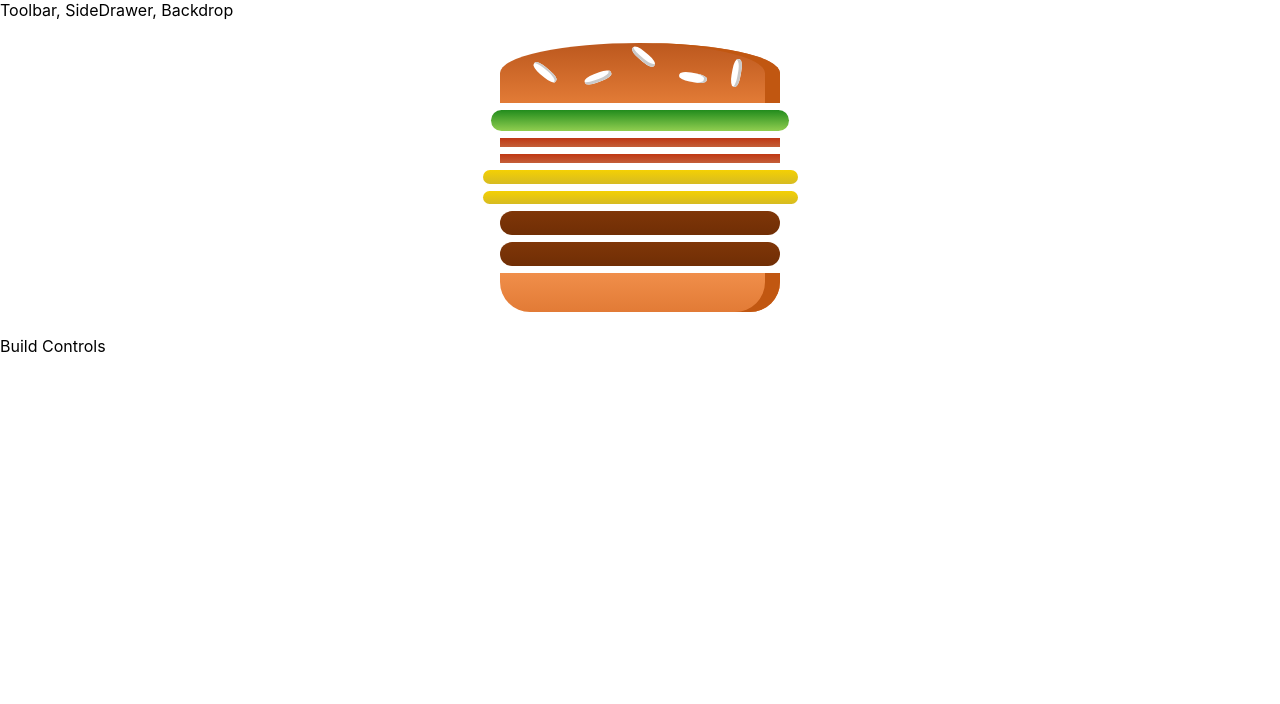
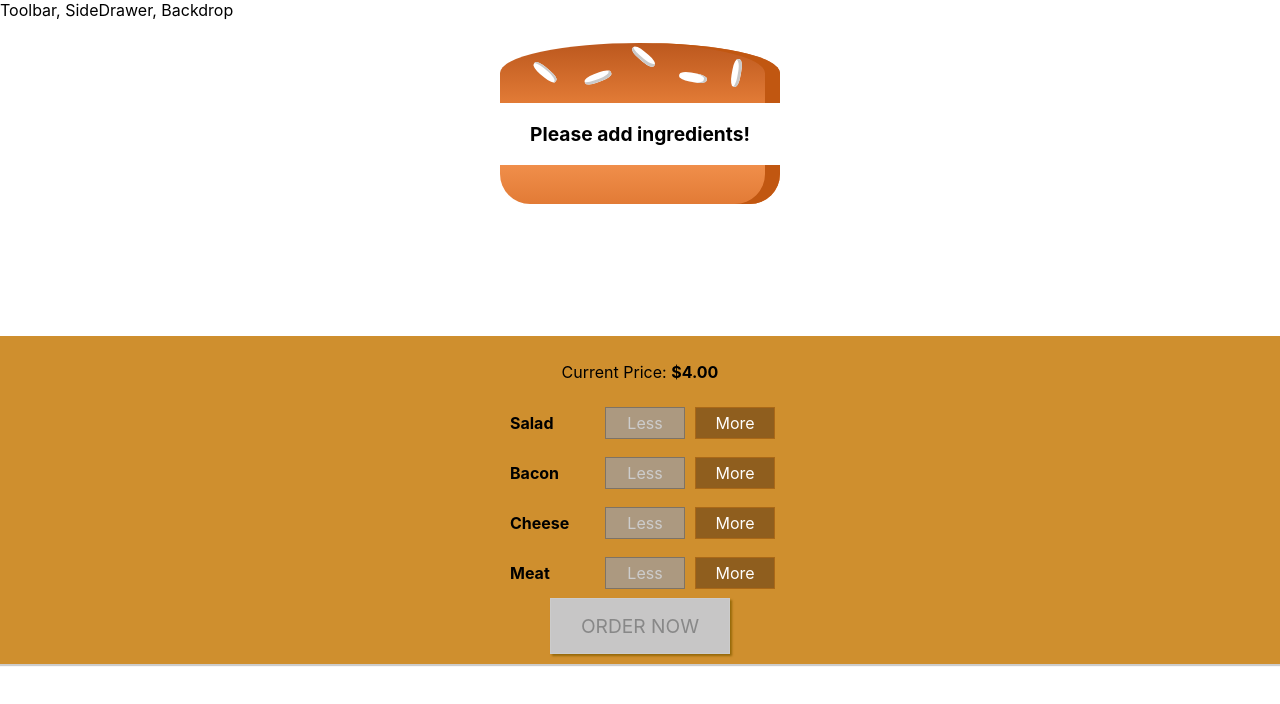
Before and after one commit to a-Leong/BurgerBuilder, a React (Create React App) app: page / in a window 1280 px wide. Shown: the top 704 px of the page. Built offline with nearby package versions, Linux system fonts and the light colour scheme; the HTML template or start-up script is replaced by a standard one.

Commit message:
add burger UI, modal components

```diff
--- /dev/null
+++ b/src/components/Burger/BuildControls/BuildControl/BuildControl.js
@@ -0,0 +1,21 @@
+import React from 'react';
+import styles from './BuildControl.module.css';
+
+const buildControl = props => (
+    <div className={styles.BuildControl}>
+        <div className={styles.Label}>{props.label}</div>
+        <button
+            className={styles.Less}
+            onClick={props.removed}
+            disabled={props.disabled}>
+            Less
+        </button>
+        <button
+            className={styles.More}
+            onClick={props.added}>
+            More
+        </button>
+    </div>
+);
+
+export default buildControl;
--- /dev/null
+++ b/src/components/Burger/BuildControls/BuildControl/BuildControl.module.css
@@ -0,0 +1,56 @@
+.BuildControl {
+    display: flex;
+    justify-content: space-between;
+    align-items: center;
+    margin: 5px 0;
+}
+
+.BuildControl button {
+    display: block;
+    font: inherit;
+    padding: 5px;
+    margin: 0 5px;
+    width: 80px;
+    border: 1px solid #AA6817;
+    cursor: pointer;
+    outline: none;
+}
+
+.BuildControl button:disabled {
+    background-color: #AC9980;
+    border: 1px solid #7E7365;
+    color: #ccc;
+    cursor: default;
+}
+
+.BuildControl button:hover:disabled {
+    background-color: #AC9980;
+    color: #ccc;
+    cursor: not-allowed;
+}
+
+.Label {
+    padding: 10px;
+    font-weight: bold;
+    width: 80px;
+}
+
+.BuildControl .Less {
+    background-color: #D39952;
+    color: white;
+}
+
+.BuildControl .More {
+    background-color: #8F5E1E;
+    color: white;
+}
+
+.BuildControl .Less:hover, .BuildControl .Less:active {
+    background-color: #DAA972;
+    color: white;
+}
+
+.BuildControl .More:hover,.BuildControl .More:active {
+    background-color: #99703F;
+    color: white;
+}
--- /dev/null
+++ b/src/components/Burger/BuildControls/BuildControls.js
@@ -0,0 +1,32 @@
+import React from 'react';
+import styles from './BuildControls.module.css';
+import BuildControl from './BuildControl/BuildControl';
+
+const controls = [
+    { label: 'Salad', type: 'salad'},
+    { label: 'Bacon', type: 'bacon'},
+    { label: 'Cheese', type: 'cheese'},
+    { label: 'Meat', type: 'meat'}
+];
+
+const buildControls = props => (
+    <div className={styles.BuildControls}>
+        <p>Current Price: <strong>${props.price.toFixed(2)}</strong></p>
+        {controls.map(ctrl => (
+            <BuildControl
+                key={ctrl.label}
+                label={ctrl.label}
+                added={() => props.ingredientAdded(ctrl.type)}
+                removed={() => props.ingredientRemoved(ctrl.type)}
+                disabled={props.disabled[ctrl.type]}/>
+        ))}
+        <button
+            className={styles.OrderButton}
+            disabled={!props.purchaseable}
+            onClick={props.ordered}>
+            ORDER NOW
+        </button>
+    </div>
+);
+
+export default buildControls;
--- /dev/null
+++ b/src/components/Burger/BuildControls/BuildControls.module.css
@@ -0,0 +1,51 @@
+.BuildControls {
+    width: 100%;
+    background-color: #CF8F2E;
+    display: flex;
+    flex-flow: column;
+    align-items: center;
+    box-shadow: 0 2px 1px #ccc;
+    margin: auto;
+    padding: 10px 0;
+}
+
+.OrderButton {
+    background-color: #DAD735;
+    outline: none;
+    cursor: pointer;
+    border: 1px solid #966909;
+    color: #966909;
+    font-family: inherit;
+    font-size: 1.2em;
+    padding: 15px 30px;
+    box-shadow: 2px 2px 2px #966909;
+}
+
+.OrderButton:hover, .OrderButton:active {
+    background-color: #A0DB41;
+    border: 1px solid #966909;
+    color: #966909;
+}
+
+.OrderButton:disabled {
+    background-color: #C7C6C6;
+    cursor: not-allowed;
+    border: 1px solid #ccc;
+    color: #888888;
+}
+
+.OrderButton:not(:disabled) {
+    animation: enable 0.3s linear;
+}
+
+@keyframes enable {
+    0% {
+        transform: scale(1);
+    }
+    60% {
+        transform: scale(1.1);
+    }
+    100% {
+        transform: scale(1);
+    }
+}
--- a/src/components/Burger/Burger.js
+++ b/src/components/Burger/Burger.js
@@ -4,13 +4,19 @@
 import styles from './Burger.module.css';
 
 const burger = props => {
-    const transformedIngredients = Object.keys(props.ingredients)
+    let transformedIngredients = Object.keys(props.ingredients)
         .map(igKey => {
             return [...Array(props.ingredients[igKey])].map((_, i) => {
                 return <BurgerIngredient key={igKey + i} type={igKey}/>;
             });
-        });
+        })
+        .reduce((arr, el) => {
+            return arr.concat(el);
+        }, []);
 
+    if (transformedIngredients.length === 0) {
+        transformedIngredients = <p>Please add ingredients!</p>
+    }
     return (
         <div className={styles.Burger}>
             <BurgerIngredient type='bread-top' />
--- /dev/null
+++ b/src/components/Burger/OrderSummary/OrderSummary.js
@@ -0,0 +1,25 @@
+import React from 'react';
+import Aux from '../../../hoc/Aux';
+
+const orderSummary = props => {
+    const igStyle = { textTransform: 'capitalize'};
+    const ingredientSummary = Object.keys(props.ingredients)
+        .map(igKey => {
+            return(
+                <li key={igKey}>
+                    <span style={igStyle}>{igKey}</span>: {props.ingredients[igKey]}
+                </li>
+            );
+        } );
+    return (
+        <Aux>
+            <h3>Your Burger:</h3>
+            <ul>
+                {ingredientSummary}
+            </ul>
+            <p>Continue to Checkout?</p>
+        </Aux>
+    );
+};
+
+export default orderSummary;
--- /dev/null
+++ b/src/components/UI/Backdrop/Backdrop.js
@@ -0,0 +1,8 @@
+import React from 'react';
+import styles from './Backdrop.module.css';
+
+const backdrop = props => (
+    props.show ? <div className={styles.Backdrop} onClick={props.clicked}></div> : null
+);
+
+export default backdrop;
--- /dev/null
+++ b/src/components/UI/Backdrop/Backdrop.module.css
@@ -0,0 +1,9 @@
+.Backdrop {
+    width: 100%;
+    height: 100%;
+    position: fixed;
+    z-index: 100;
+    left: 0;
+    top: 0;
+    background-color: rgba(0,0,0,0.5);
+}
--- /dev/null
+++ b/src/components/UI/Modal/Modal.js
@@ -0,0 +1,19 @@
+import React from 'react';
+import styles from './Modal.module.css';
+import Aux from '../../../hoc/Aux';
+import Backdrop from '../Backdrop/Backdrop';
+
+const modal = props => (
+    <Aux>
+        <Backdrop show={props.show} clicked={props.modalClosed} />
+        <div className={styles.Modal}
+            style={{
+                transform: props.show ? 'translateY(0)' : 'translatey(-100vh)',
+                opacity: props.show ? '1' : '0'
+            }}>
+            {props.children}
+        </div>
+    </Aux>
+);
+
+export default modal;
--- /dev/null
+++ b/src/components/UI/Modal/Modal.module.css
@@ -0,0 +1,20 @@
+.Modal {
+    position: fixed;
+    z-index: 500;
+    background-color: white;
+    width: 70%;
+    border: 1px solid #ccc;
+    box-shadow: 1px 1px 1px black;
+    padding: 16px;
+    left: 15%;
+    top: 30%;
+    box-sizing: border-box;
+    transition: all 0.3s ease-out;
+}
+
+@media (min-width: 600px) {
+    .Modal {
+        width: 500px;
+        left: calc(50% - 250px);
+    }
+}
--- a/src/containers/BurgerBuilder/BurgerBuilder.js
+++ b/src/containers/BurgerBuilder/BurgerBuilder.js
@@ -1,22 +1,109 @@
 import React, { Component } from 'react';
 import Aux from '../../hoc/Aux';
 import Burger from '../../components/Burger/Burger';
+import BuildControls from '../../components/Burger/BuildControls/BuildControls';
+import Modal from '../../components/UI/Modal/Modal';
+import OrderSummary from '../../components/Burger/OrderSummary/OrderSummary';
+
+const INGREDIENT_PRICES = {
+    salad: 0.5,
+    cheese: 0.4,
+    meat: 1.3,
+    bacon: 0.7,
+}
 
 class BurgerBuilder extends Component {
     state = {
         ingredients: {
-            salad: 1,
-            bacon: 2,
-            cheese: 2,
-            meat: 2
-        }
+            salad: 0,
+            bacon: 0,
+            cheese: 0,
+            meat: 0
+        },
+        totalPrice: 4,
+        purchaseable: false,
+        purchasing: false
+    }
+
+    updatePurchaseState (ingredients) {
+        const sum = Object.keys(ingredients)
+            .map(igKey => {
+                return ingredients[igKey];
+            })
+            .reduce((sum, el) => {
+                return sum + el;
+            }, 0);
+
+        this.setState({ purchaseable: sum > 0 })
+    }
+
+    addIngredientHandler = (type) => {
+        const updatedIngredients = { ...this.state.ingredients };
+        updatedIngredients[type] = this.state.ingredients[type] + 1;
+
+        const priceAddition = INGREDIENT_PRICES[type];
+        const oldPrice = this.state.totalPrice;
+        const newPrice = oldPrice + priceAddition;
+
+        this.setState({
+            ingredients: updatedIngredients,
+            totalPrice: newPrice
+        });
+
+        this.updatePurchaseState(updatedIngredients);
+    }
+
+    removeIngredientHandler = (type) => {
+        const oldCount = this.state.ingredients[type];
+        if (oldCount <= 0) {
+            return;
+        };
+        const updatedIngredients = { ...this.state.ingredients };
+        updatedIngredients[type] = oldCount - 1;
+
+        const priceDeduction = INGREDIENT_PRICES[type];
+        const oldPrice = this.state.totalPrice;
+        const newPrice = oldPrice - priceDeduction;
+
+        this.setState({
+            ingredients: updatedIngredients,
+            totalPrice: newPrice
+        });
+
+        this.updatePurchaseState(updatedIngredients);
+    }
+
+    purchaseHandler = () => {
+        this.setState({ purchasing: true });
+    }
+
+    purchaseCancelHandler = () => {
+        this.setState({ purchasing: false });
     }
 
     render() {
+        const disabledInfo = {
+            ...this.state.ingredients,
+
+        };
+        for (let key in disabledInfo) {
+            disabledInfo[key] = disabledInfo[key] <= 0
+        }
         return (
             <Aux>
+                <Modal
+                    show={this.state.purchasing}
+                    modalClosed={this.purchaseCancelHandler}>
+                    <OrderSummary ingredients={this.state.ingredients}/>
+                </Modal>
                 <Burger ingredients={this.state.ingredients}/>
-                <div>Build Controls</div>
+                <BuildControls
+                    ingredientAdded={this.addIngredientHandler}
+                    ingredientRemoved={this.removeIngredientHandler}
+                    disabled={disabledInfo}
+                    purchaseable={this.state.purchaseable}
+                    ordered={this.purchaseHandler}
+                    price={this.state.totalPrice}/>
             </Aux>
         );
     }
```
